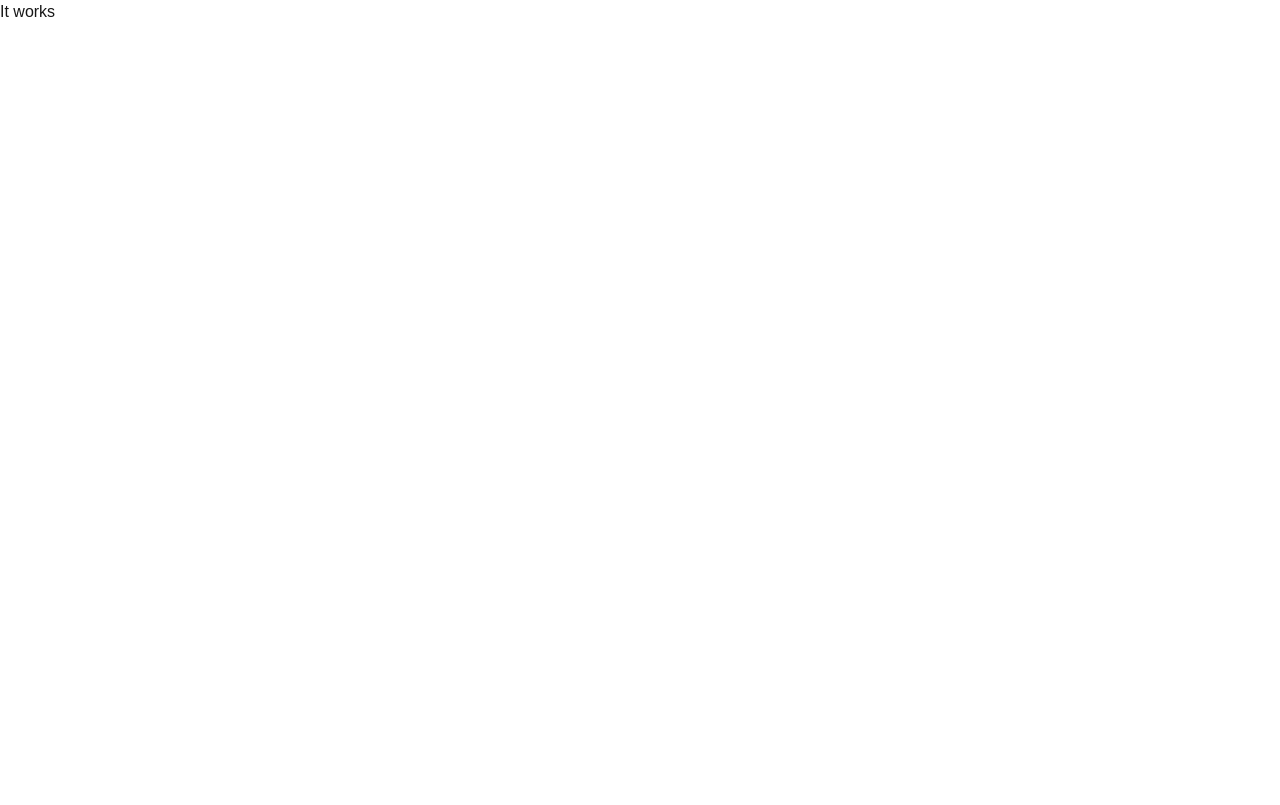
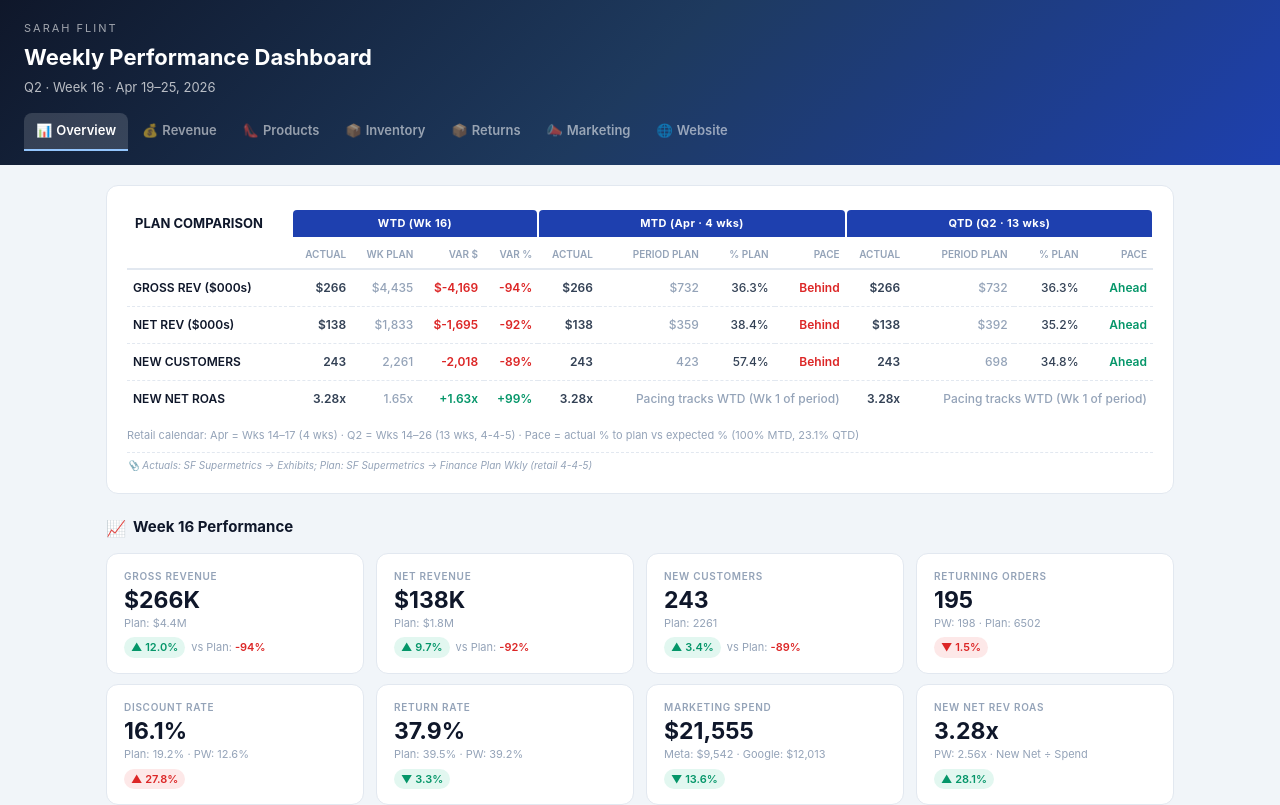
Before and after one commit to Sarah-Flint/weekly-dashboard, a Next.js app: page / in a window 1280 px wide. Shown: the top 805 px of the page. Built offline with nearby package versions, Linux system fonts and the light colour scheme.

Commit message:
Update page.jsx

```diff
--- a/app/page.jsx
+++ b/app/page.jsx
@@ -1,3 +1,5 @@
+import Dashboard from "./components/Dashboard";
+
 export default function Page() {
-  return <h1>It works</h1>;
+  return <Dashboard />;
 }
```
